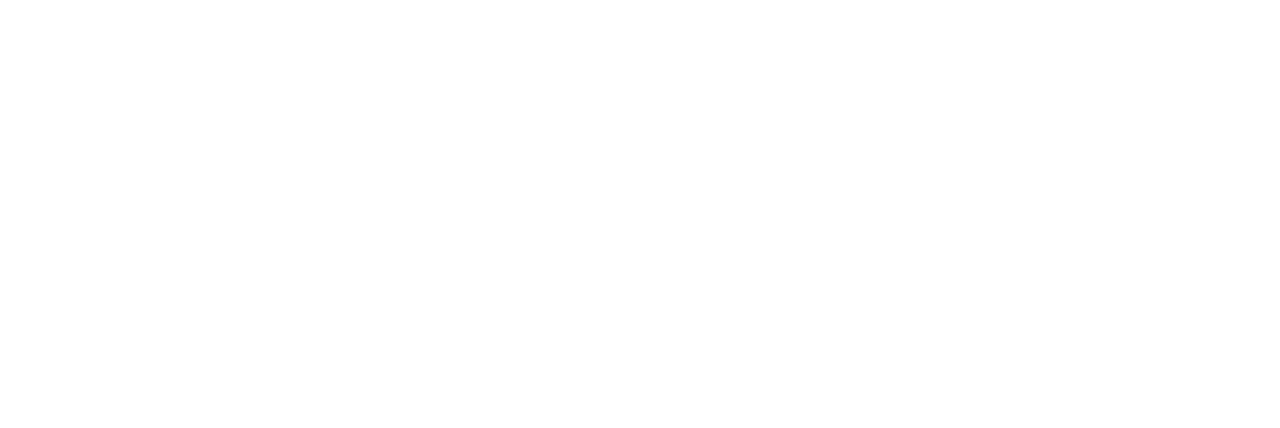
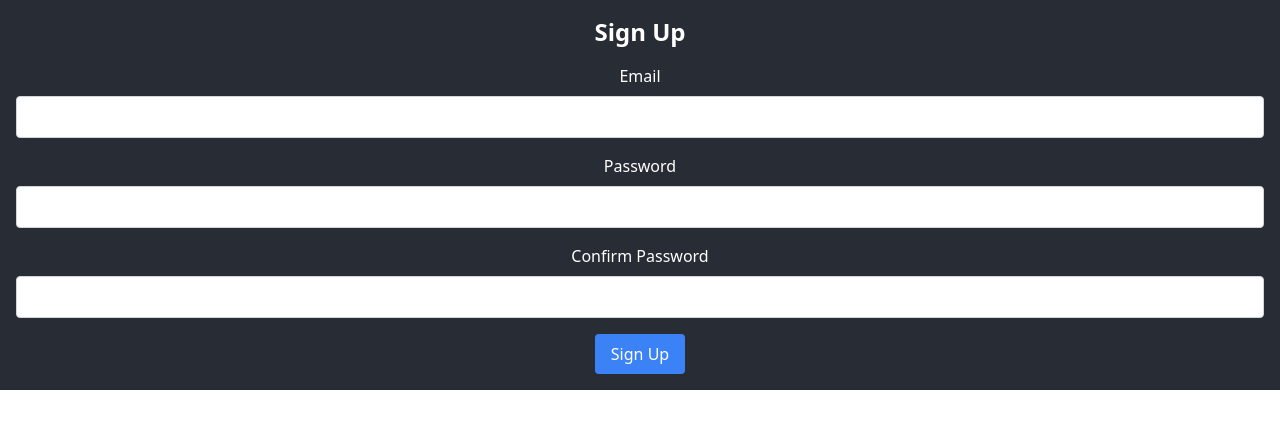
Before and after one commit to BenRogers00/Safely-Different-App, a React (Create React App) app in the folder safely-different/: page /signup in a window 1280 px wide. Before the commit this address had no page. Shown: the top 428 px of the page. Built offline with nearby package versions, Linux system fonts and the light colour scheme.

Commit message:
made signup work as intended

```diff
--- a/safely-different/src/App.js
+++ b/safely-different/src/App.js
@@ -2,8 +2,11 @@
 import { BrowserRouter as Router, Routes, Route } from 'react-router-dom';
 import HomePageUI from './components/UI/HomepageComponents/HomePageUI';
 import React from 'react';
+// import SignIn from './components/auth/SignIn';
 import SignIn from './components/auth/SignIn';
-import AuthDetails from './components/AuthDetails';
+import SignUp from './components/auth/SignUp';
+// import SignUp from './components/UI/HomepageComponents/SignUp';
+// import SignIn from './components/UI/HomepageComponents/SingIn';
 
 function App() {
   return (
@@ -12,6 +15,8 @@
           <Routes>
             <Route path="/" element={<HomePageUI />} />
             <Route path="/signin" element={<SignIn />} />
+            <Route path="/signup" element={<SignUp />} />
+
             </Routes>
         </Router>
 
--- a/safely-different/src/components/UI/HomepageComponents/NavBar.jsx
+++ b/safely-different/src/components/UI/HomepageComponents/NavBar.jsx
@@ -140,7 +140,9 @@
               <li className="mx-2">
                 <Link to="/about">About</Link></li>
               <li className="mx-2">
-                <Link to="/sign-in">Sign-In</Link></li>
+                <Link to="/SignIn">Sign-In</Link></li>
+              <li className="mx-3">
+                <Link to="/SignUp">Sign-Up</Link></li>
               </div>
 
               </>
@@ -160,6 +162,9 @@
               <li>
                 <Link to="/sign-in" onClick={handleMenu}>Sign-In</Link>
               </li>
+              <li>
+                <Link to="/sign-up" onClick={handleMenu}>Sign-Up</Link>
+              </li>
             </div>
           )}
         </ul>
--- a/safely-different/src/components/auth/SignUp.jsx
+++ b/safely-different/src/components/auth/SignUp.jsx
@@ -2,18 +2,26 @@
 
 import React, { useState } from 'react';
 import { getAuth, createUserWithEmailAndPassword } from "firebase/auth";
-import app from '../../firebase/firebase';  // Ensure path is correct
+import app from '../../firebase/firebase';
 import WriteToDatabase from '../../databaseWriting.js'
+import { useNavigate } from 'react-router-dom';
 
 const SignUp = () => {
   const [email, setEmail] = useState('');
   const [password, setPassword] = useState('');
   const [passwordRepeat, setPasswordRepeat] = useState('');
+  const [error, setError] = useState('');
+  const [success, setSuccess] = useState('');
+  const navigate = useNavigate();
+
   const auth = getAuth(app);
 
   // Function to handle sign up
   const handleSignUp = async (e) => {
     e.preventDefault();
+    setError('');
+    setSuccess('');
+
     if(password.toString() === passwordRepeat.toString())
       {
         //debugging
@@ -34,6 +42,7 @@
           WriteToDatabase({ dataInput: email, path: userPath+'/email' });
           WriteToDatabase({ dataInput: 'free', path: userPath+'/privileges'});
           alert('User created successfully!');
+          navigate('/');
         })
         .catch((error)=>{
           //if fails with real time database, show this error message
@@ -53,33 +62,46 @@
   }
   };
 
+return (
   // Sign up form
-  return (
-    <div>
-      <h1>Sign Up</h1>
-      <form onSubmit={handleSignUp}>
+  <div className="container mx-auto p-4">
+    <h1 className="text-2xl font-bold mb-4">Sign Up</h1>
+    {error && <p className="text-red-500">{error}</p>}
+    {success && <p className="text-green-500">{success}</p>}
+    <form onSubmit={handleSignUp}>
+      <div className="mb-4">
+        <label className="block mb-2">Email</label>
         <input
           type="email"
           value={email}
           onChange={(e) => setEmail(e.target.value)}
-          placeholder="Email"
+          className="w-full p-2 border border-gray-300 rounded"
         />
+      </div>
+      <div className="mb-4">
+        <label className="block mb-2">Password</label>
         <input
           type="password"
           value={password}
           onChange={(e) => setPassword(e.target.value)}
-          placeholder="Password"
+          className="w-full p-2 border border-gray-300 rounded"
         />
+      </div>
+      <div className="mb-4">
+        <label className="block mb-2">Confirm Password</label>
         <input
           type="password"
           value={passwordRepeat}
           onChange={(e) => setPasswordRepeat(e.target.value)}
-          placeholder="Repeat Password"
+          className="w-full p-2 border border-gray-300 rounded"
         />
-        <button type="submit">Sign Up</button>
-      </form>
-    </div>
-  );
+      </div>
+      <button type="submit" className="px-4 py-2 bg-blue-500 text-white rounded">
+        Sign Up
+      </button>
+    </form>
+  </div>
+);
 };
 
 export default SignUp;
```
